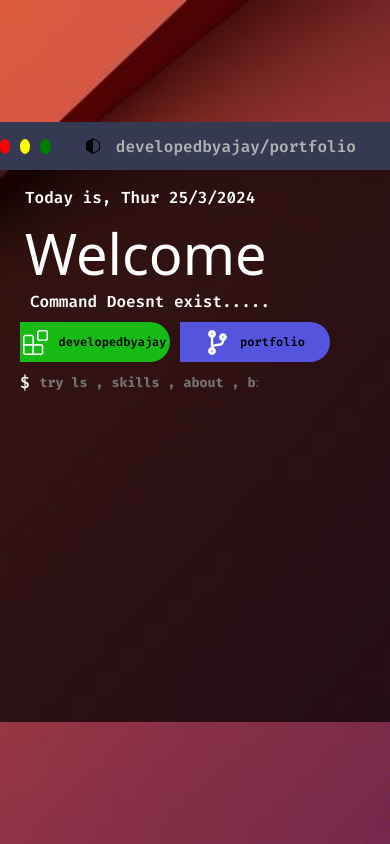
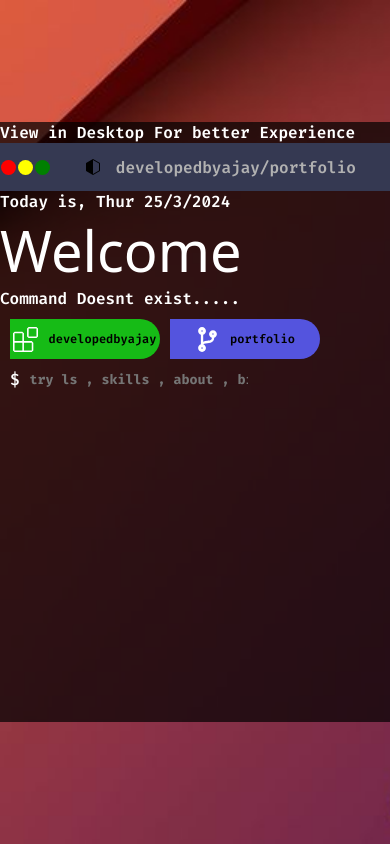
Before and after one commit to blitz-dev-dotcom/ubunfolio, a React (Create React App) app: page / in a window 390 px wide. Built offline with nearby package versions, Linux system fonts and the light colour scheme; a web font is replaced by a local one.

Commit message:
terminal

```diff
--- a/src/App.css
+++ b/src/App.css
@@ -351,3 +351,40 @@ a:hover{
     font-weight: 400;
     font-style: normal;
 }
+.span{
+    display: none;
+}
+@media (max-width:640px) {
+    .App{
+        height: 100vh;
+        width: 100%;
+    }
+    .terminal{
+        width: 100%;
+
+    }
+    .body{
+        padding: 0 0 0 0;
+    }
+    .date{
+        padding: 0 0 0 0;
+    }
+    .welcome{
+        padding: 0 0 0 0;
+    }
+    .misword{
+        padding: 0 0 0 0;
+    }
+    .color{
+        gap: 2px;
+    }
+    .color > div{
+        height: 12px;
+        width: 12px;
+    }
+    .span{
+        display: block;
+        color: white;
+    }
+
+}
--- a/src/components/Commands.jsx
+++ b/src/components/Commands.jsx
@@ -7,7 +7,8 @@ function Commands(props) {
     const commandRef = useRef();
     function childTOParent(e){
         if(e.keyCode === 13){
-            setReceiveCommand(commandRef.current.value)
+            setReceiveCommand(commandRef.current.value);
+            commandRef.current.value = '';
         }
         else{
             return null
--- a/src/components/Terminal.jsx
+++ b/src/components/Terminal.jsx
@@ -5,6 +5,7 @@ import Body from './Body'
 const Terminal = () => {
   return (
     <div className='terminal'>
+      <span className='span'>View in Desktop For better Experience</span>
         <Header />
         <Body />
     </div>
```
